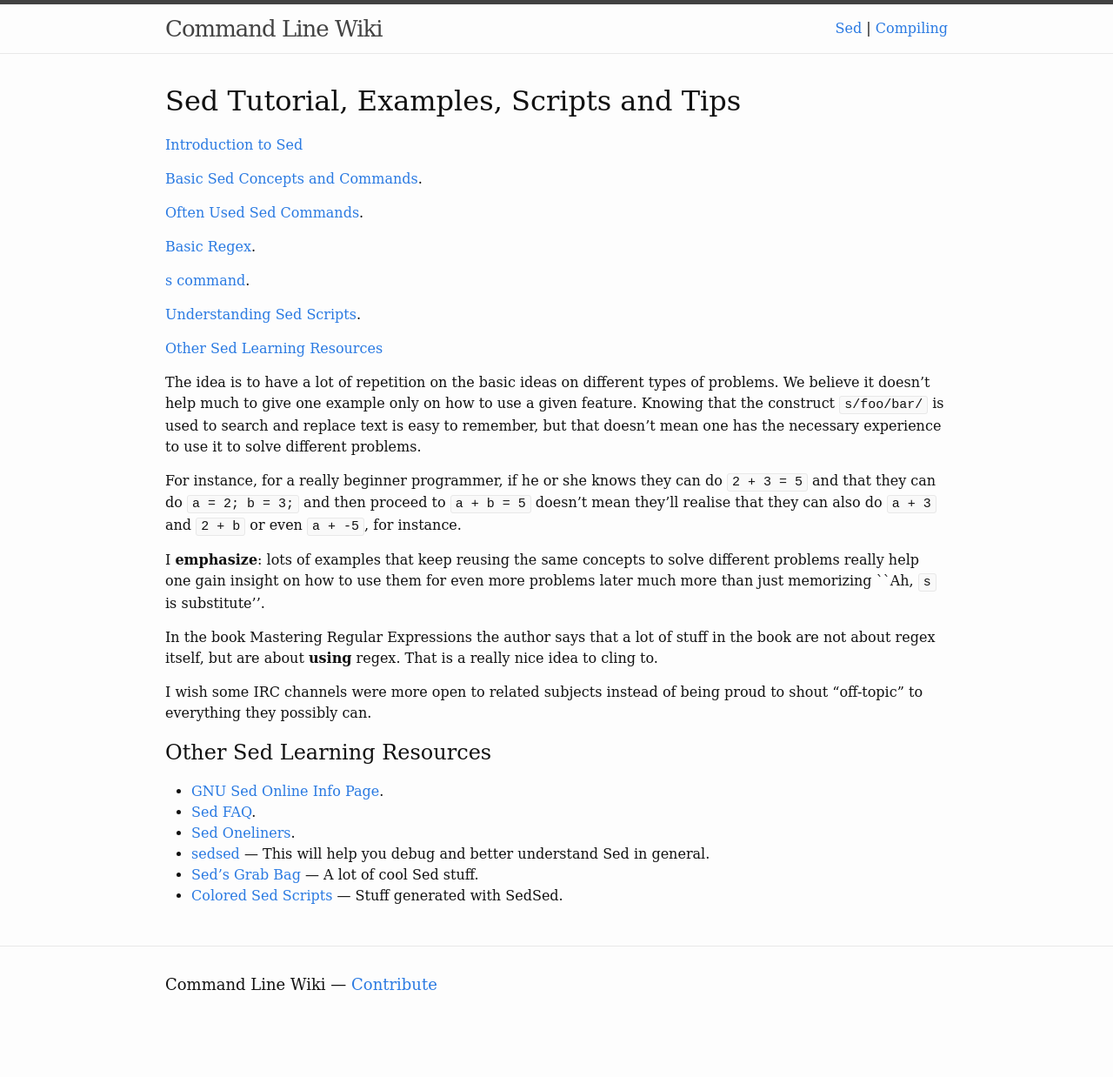
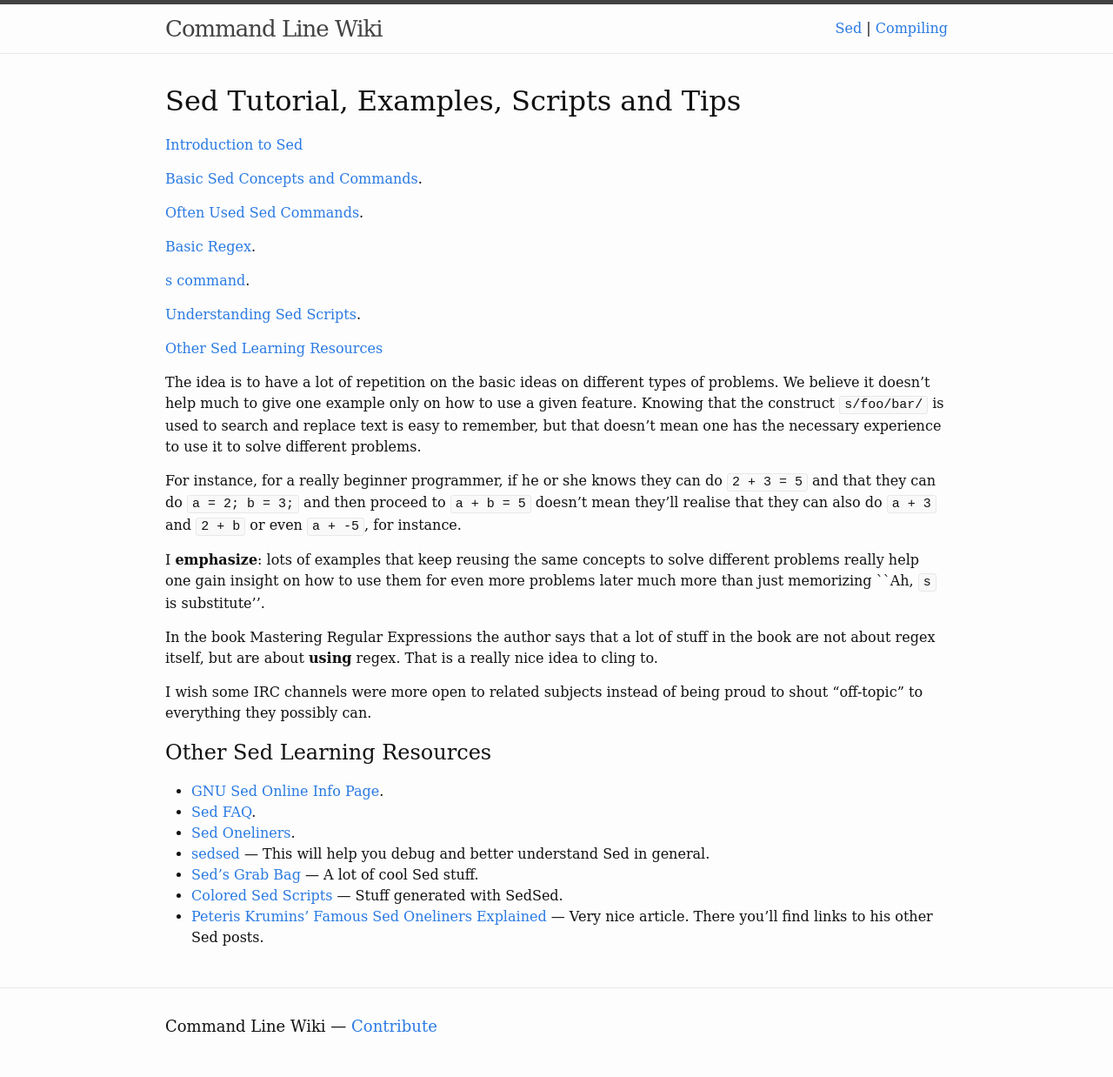
Before and after one commit to command-line-wiki/command-line-wiki.github.io, a Jekyll site: the page built from sed/index.md, in a window 1280 px wide. Shown: the whole page at 87% size. Built offline with Jekyll 4.4.1, drawn with Linux system fonts in a browser that asks for light colours; before the commit the page ends 1190 px from its top, so only the background shows below that.

Commit message:
Peteris Krumins link to sed oneliners explained.

```diff
--- a/sed/index.md
+++ b/sed/index.md
@@ -55,3 +55,5 @@ and better understand Sed in general.
 of cool Sed stuff.
 - [Colored Sed Scripts](http://sed.sourceforge.net/local/scripts/) &mdash;
 Stuff generated with SedSed.
+- [Peteris Krumins' Famous Sed Oneliners Explained](http://www.catonmat.net/blog/sed-one-liners-explained-part-one/) &mdash; Very nice article. There you'll find links
+to his other Sed posts.
```
